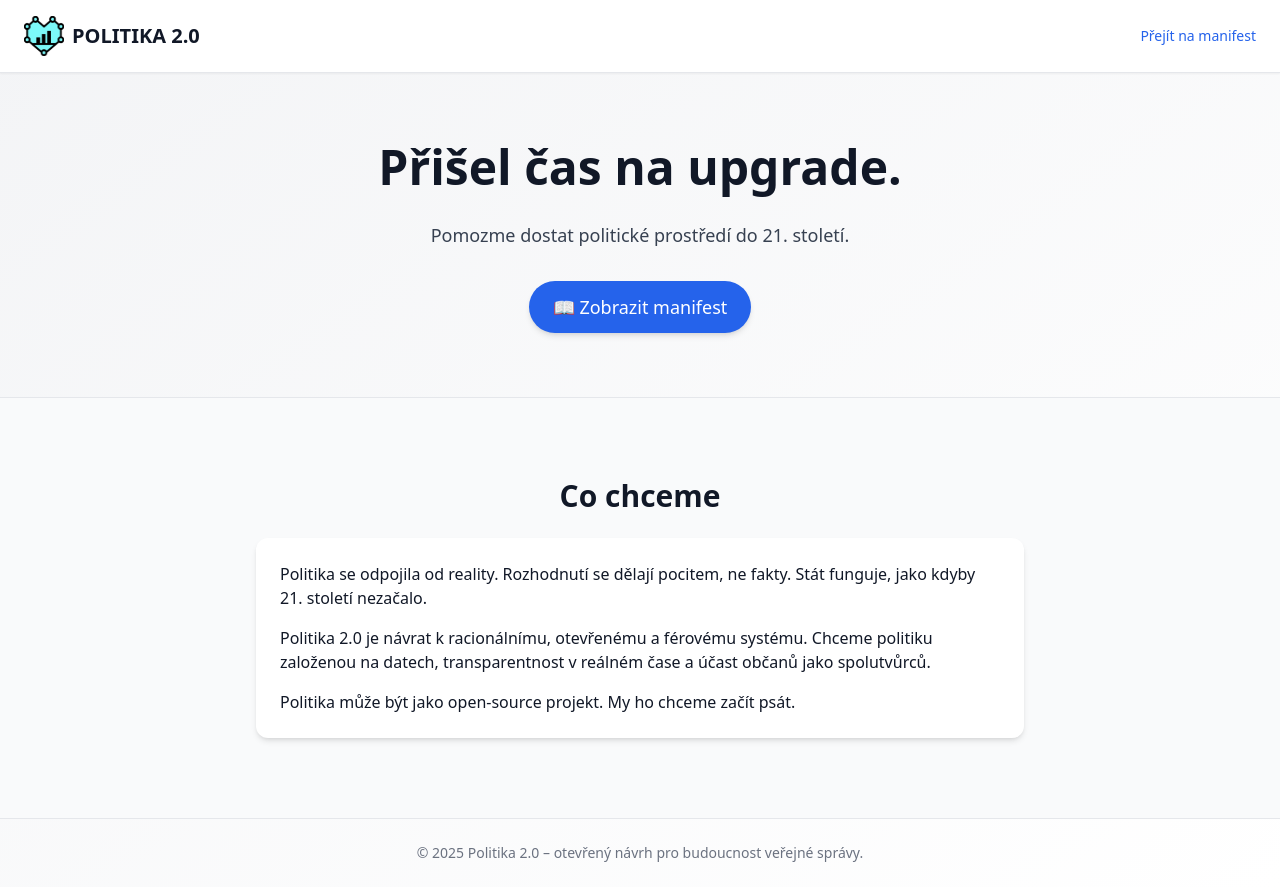
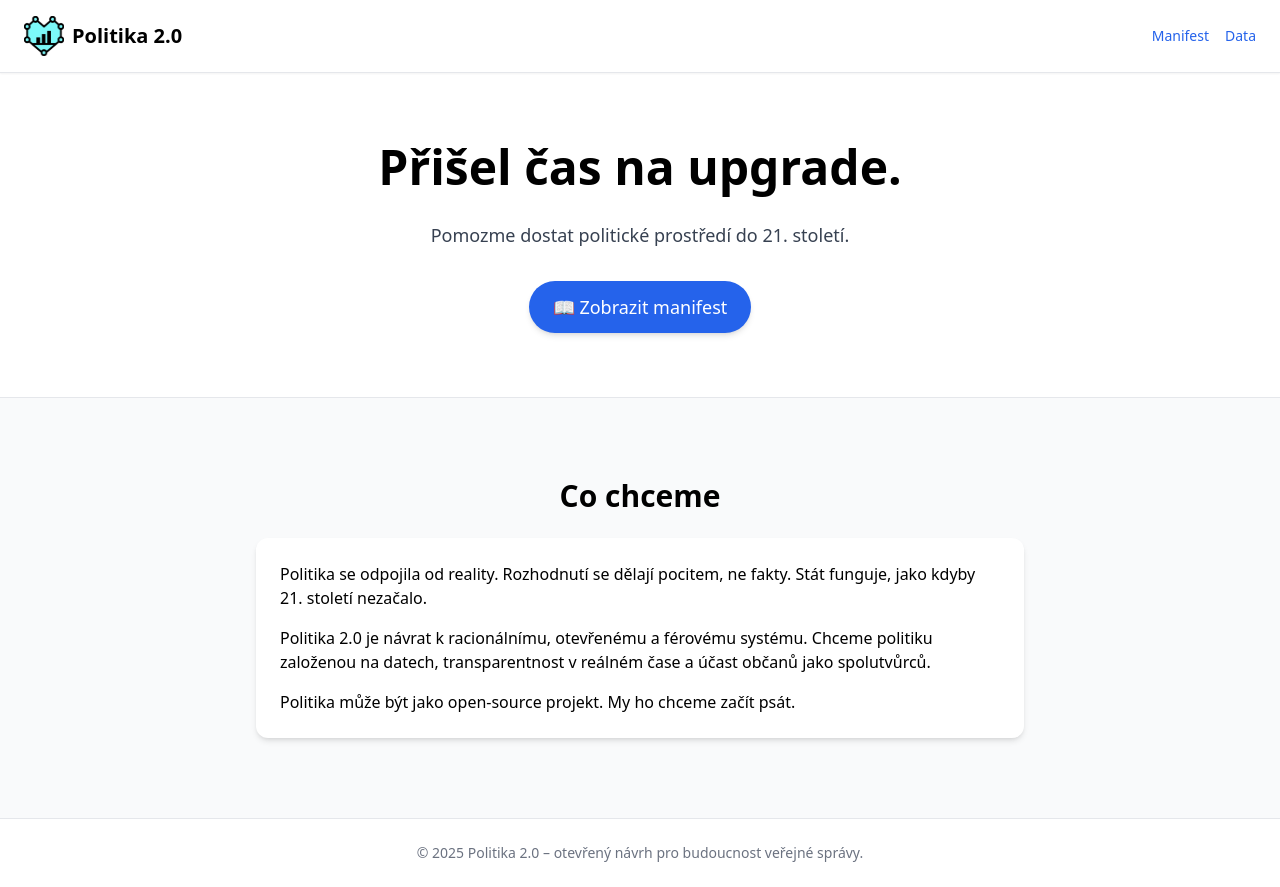
Before and after one commit to Tekier10/politika_2.0, a Next.js app: page / in a window 1280 px wide. Built offline with nearby package versions, Linux system fonts and the light colour scheme.

Commit message:
Update index.tsx

```diff
--- a/pages/index.tsx
+++ b/pages/index.tsx
@@ -3,21 +3,8 @@ import Head from 'next/head';
 
 export default function Home() {
   return (
-    <div className="min-h-screen bg-gradient-to-br from-gray-100 to-white text-gray-900 flex flex-col">
-      <Head>
-        <title>POLITIKA 2.0</title>
-        <meta name="description" content="Politika, která myslí." />
-      </Head>
-
-      <header className="flex items-center justify-between px-6 py-4 border-b shadow-sm bg-white sticky top-0 z-10">
-        <div className="flex items-center space-x-2">
-          <img src="/logo.png" alt="Logo" className="w-10 h-10" />
-          <h1 className="text-xl font-bold">POLITIKA 2.0</h1>
-        </div>
-        <a href="#manifest" className="text-sm text-blue-600 hover:underline">
-          Přejít na manifest
-        </a>
-      </header>
+    <div className="min-h-screen flex flex-col">
+      <Header />
 
       <main className="flex-grow flex flex-col items-center justify-center px-6 py-16 text-center">
         <h1 className="text-5xl font-extrabold leading-tight mb-6 max-w-2xl">
```
